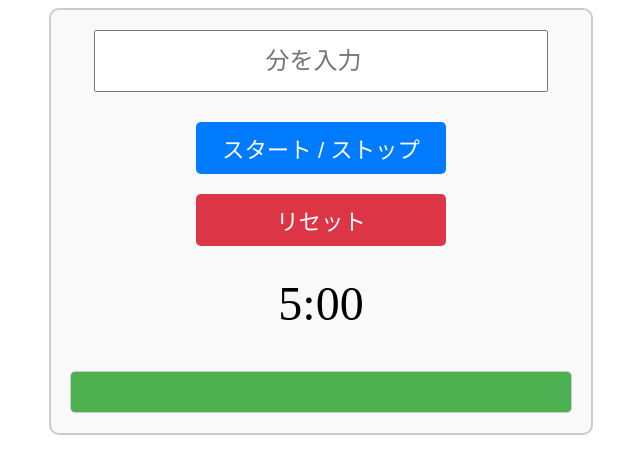
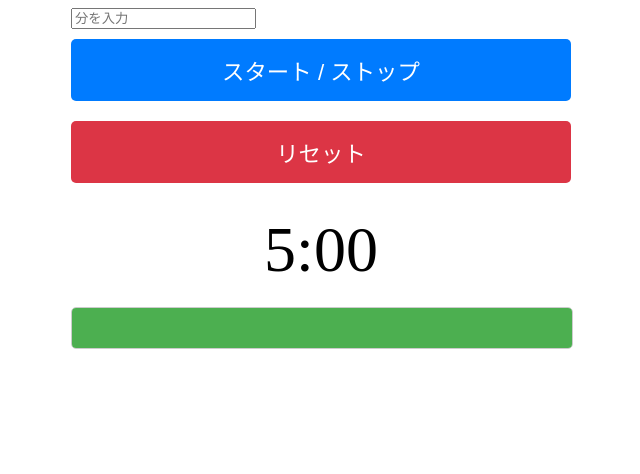
Before and after one commit to kidou3000/1st-typescript-project, a website with bundled scripts: page web_timer/index.html in a window 1280 px wide. Shown: the whole page, without its empty margins (319-959 px from the left). Built offline with nearby package versions, Linux system fonts and the light colour scheme.

Commit message:
レスポンシブ：タイマー

```diff
--- a/tsconfig.json
+++ b/tsconfig.json
@@ -25,7 +25,7 @@
     // "moduleDetection": "auto",                        /* Control what method is used to detect module-format JS files. */
 
     /* Modules */
-    "module": "commonjs",                                /* Specify what module code is generated. */
+    "module": "ES6",                                /* Specify what module code is generated. */
     // "rootDir": "./",                                  /* Specify the root folder within your source files. */
     // "moduleResolution": "node10",                     /* Specify how TypeScript looks up a file from a given module specifier. */
     // "baseUrl": "./",                                  /* Specify the base directory to resolve non-relative module names. */
--- a/web_timer/index.html
+++ b/web_timer/index.html
@@ -1,39 +1,20 @@
 <!DOCTYPE html>
+<html lang="ja">
+<head>
   <meta charset="UTF-8">
-<div id="timerApp">
-  <input type="number" id="timeInput" placeholder="分を入力" min="1">
-  <button id="startStopButton">スタート / ストップ</button>
-  <button id="resetButton">リセット</button>
-  <div id="timerDisplay">05:00</div>
-  <div id="progressBarContainer">
-    <div id="progressBar"></div>
-  </div>
-</div>
+  <meta name="viewport" content="width=device-width, initial-scale=1.0">
+  <title>カウントダウンタイマー</title>
+  <style>
+    #timerApp {$1width: 100%; max-width: 500px; margin: auto;$2}
 
-<style>
-  #timerApp {
-    display: flex;
-    flex-direction: column;
-    align-items: center;
-    max-width: 500px;
-    margin: 0 auto;
-    padding: 20px;
-    border: 2px solid #ccc;
-    border-radius: 10px;
-    background-color: #f9f9f9;
-  }
+    #timeInput {$1width: calc(100% - 40px);$2}
 
-  #timeInput {
-    width: 80%;
-    font-size: 1.5em;
-    padding: 15px 25px;
-    margin-bottom: 20px;
-    text-align: center;
-  }
-
-  #startStopButton, #resetButton {width: 50%; font-size: 1.4em;
-    padding: 10px;
-    margin: 10px;
+    #startStopButton, #resetButton {
+      width: 100%;
+      max-width: none;
+      font-size: 1.4em;
+      padding: 15px;
+      margin: 10px 0;
       cursor: pointer;
       border: none;
       border-radius: 5px;
@@ -55,7 +36,7 @@
     }
 
     #timerDisplay {
-    font-size: 3em;
+      font-size: 4em;
       margin: 20px 0;
       text-align: center;
     }
@@ -93,23 +74,27 @@
       0% { background-color: #ff5252; }
       100% { background-color: #ffdada; }
     }
-  @media (max-width: 480px) {
-  #timerApp {
-    max-width: 100%;
+  @media (max-width: 600px) {$1#timeInput, #startStopButton, #resetButton {$2width: calc(100% - 20px);
+        font-size: 1.3em;
         padding: 10px;
       }
-
-  #timeInput, #startStopButton, #resetButton {
-    width: 100%;
-    font-size: 1.2em;
-    padding: 10px;
-  }
-
       #timerDisplay {
-    font-size: 2.5em;
+        font-size: 3em;
       }
     }
-
   </style>
+</head>
+<body>
+  <div id="timerApp">
+    <input type="number" id="timeInput" placeholder="分を入力" min="1">
+    <button id="startStopButton">スタート / ストップ</button>
+    <button id="resetButton">リセット</button>
+    <div id="timerDisplay">05:00</div>
+    <div id="progressBarContainer">
+      <div id="progressBar"></div>
+    </div>
+  </div>
 
   <script src="countdown_timer.js" defer></script>
+</body>
+</html>
```
Also changed, not shown: src/index.ts (+4 -16 lines). Lines whose indentation alone changed are shown as unchanged.
